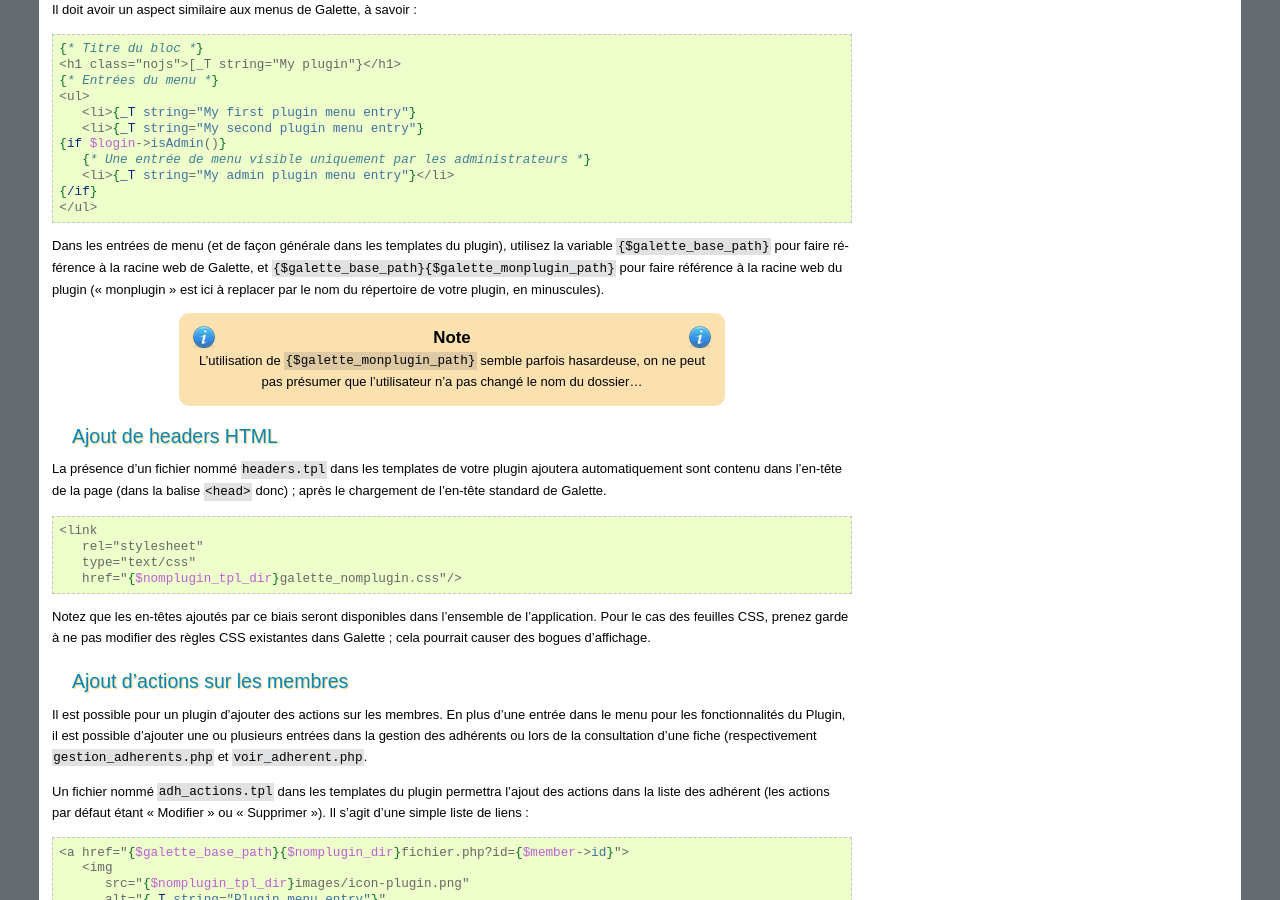
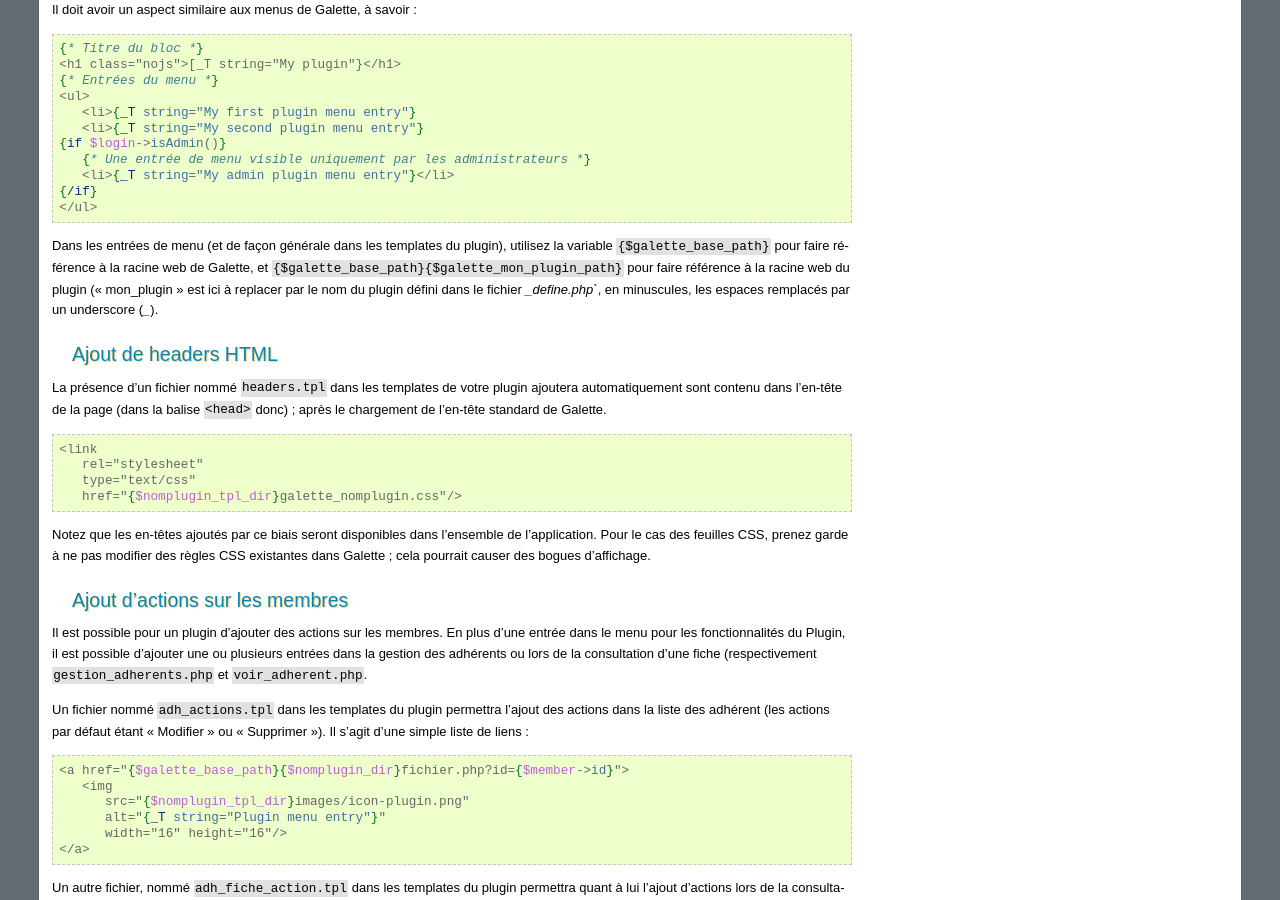
Before and after one commit to galette/galettedoc, a Sphinx documentation site: the page built from source/development/plugins.rst, in a window 1280 px wide and 900 px high, scrolled down 2286 px. Built offline with Sphinx 7.4.7, drawn with Linux system fonts in a browser that asks for light colours.

Commit message:
Modification du chemin du plugin dans les menus ; refs #203

```diff
--- a/source/development/plugins.rst
+++ b/source/development/plugins.rst
@@ -141,11 +141,7 @@
    {/if}
    </ul>
 
-Dans les entrées de menu (et de façon générale dans les templates du plugin), utilisez la variable ``{$galette_base_path}`` pour faire référence à la racine web de Galette, et ``{$galette_base_path}{$galette_monplugin_path}`` pour faire référence à la racine web du plugin (« monplugin » est ici à replacer par le nom du répertoire de votre plugin, en minuscules).
-
-.. note::
-
-   L'utilisation de ``{$galette_monplugin_path}`` semble parfois hasardeuse, on ne peut pas présumer que l'utilisateur n'a pas changé le nom du dossier...
+Dans les entrées de menu (et de façon générale dans les templates du plugin), utilisez la variable ``{$galette_base_path}`` pour faire référence à la racine web de Galette, et ``{$galette_base_path}{$galette_mon_plugin_path}`` pour faire référence à la racine web du plugin (« mon_plugin » est ici à replacer par le nom du plugin défini dans le  fichier `_define.php``, en minuscules, les espaces remplacés par un underscore (`_`).
 
 Ajout de headers HTML
 ---------------------
```
